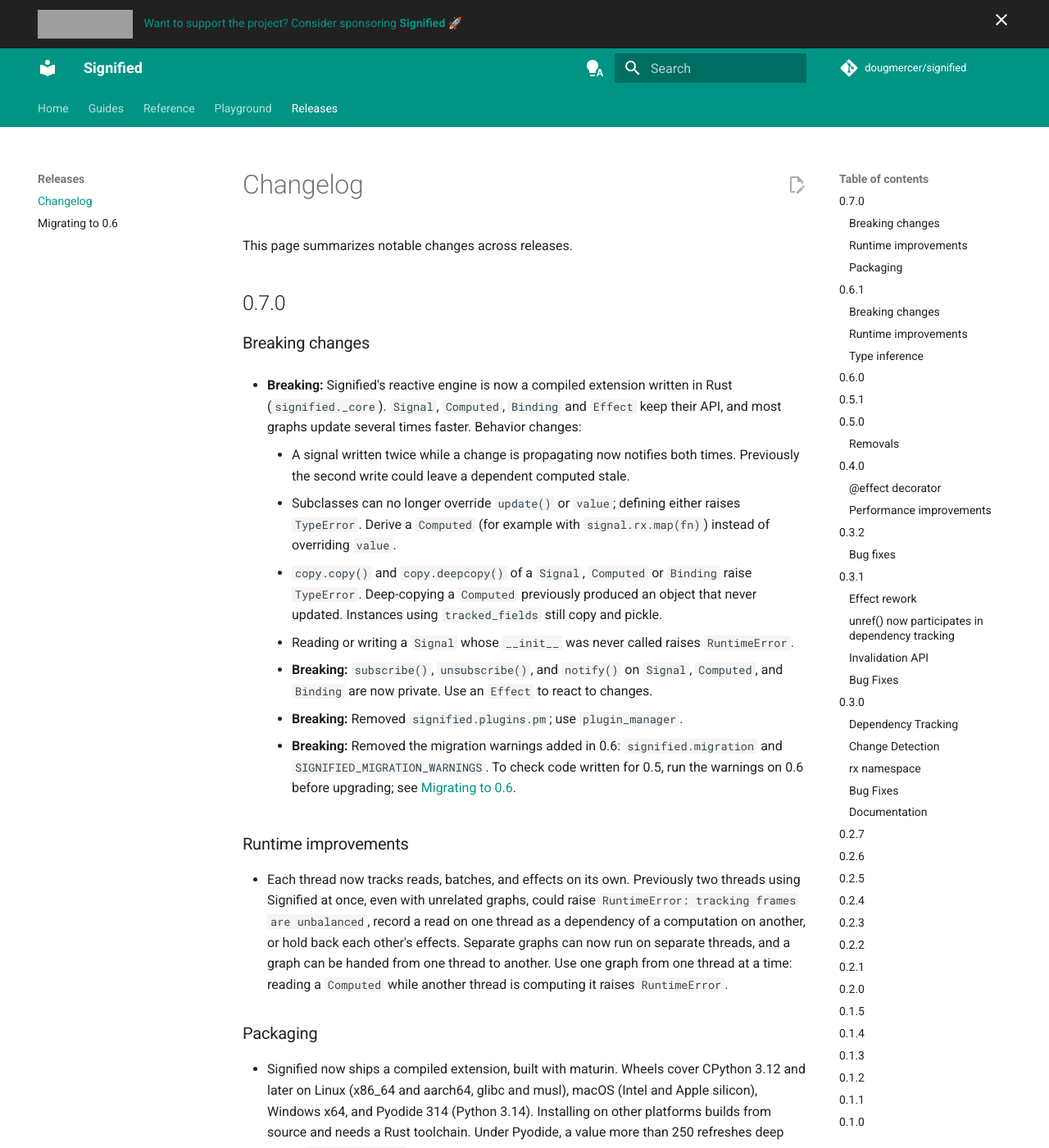
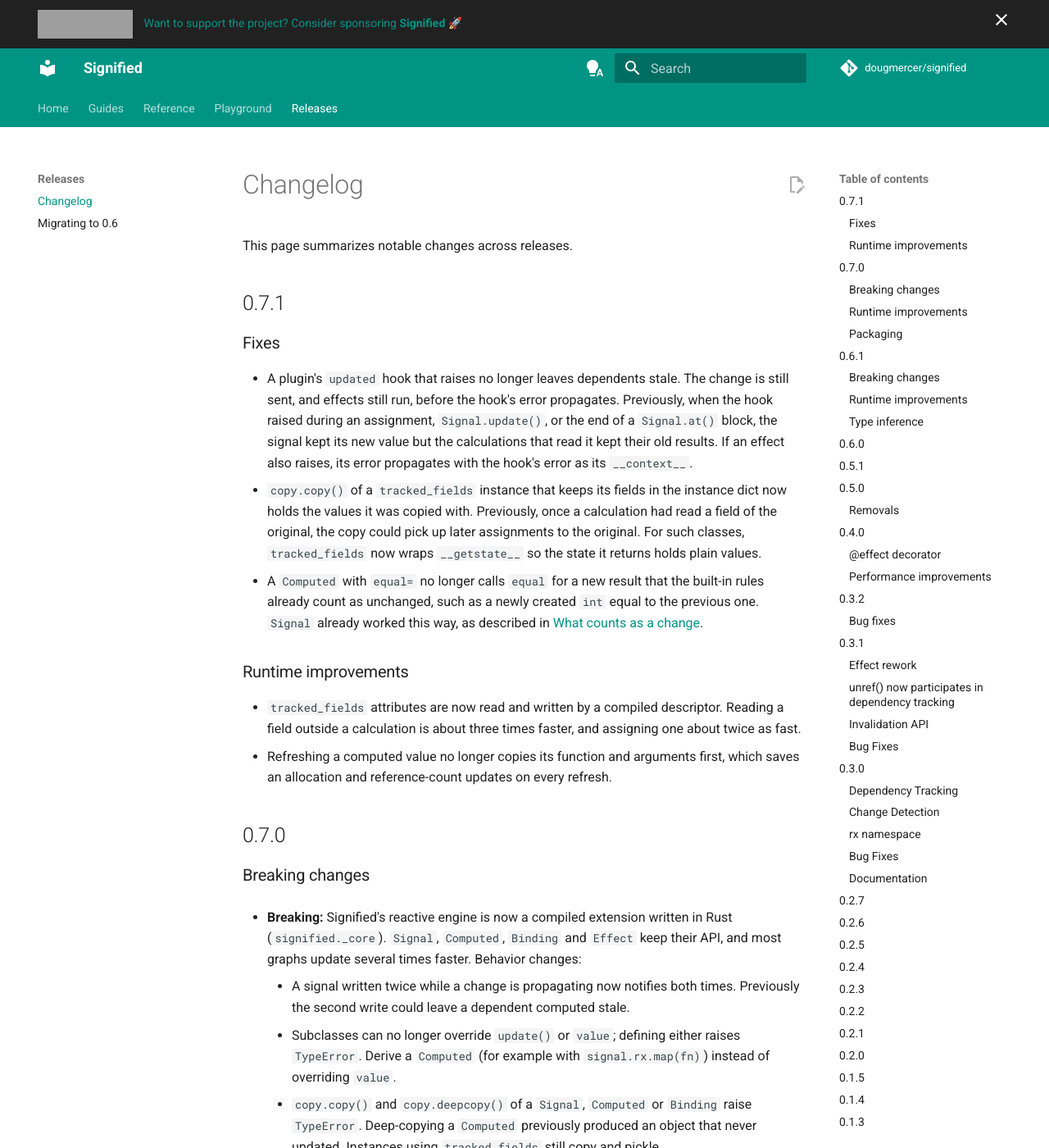
Before and after one commit to dougmercer/signified, an MkDocs documentation site: the page built from docs/changes.md, in a window 1280 px wide and 1400 px high. Shown: the whole window at 82% size. Built offline with MkDocs 1.6.1 and Material for MkDocs 9.7.7, drawn with Linux system fonts in a browser that asks for light colours; comment, search, counter and statistics services are not loaded; the version menu is left out; grey boxes are pictures that could not be loaded.

Commit message:
Add release notes for 0.7.1
Co-Authored-By: Claude Opus 5.5 <noreply@anthropic.com>

```diff
--- a/docs/changes.md
+++ b/docs/changes.md
@@ -1,6 +1,36 @@
 # Changelog
 
 This page summarizes notable changes across releases.
+
+## 0.7.1
+
+### Fixes
+
+- A plugin's `updated` hook that raises no longer leaves dependents stale. The
+  change is still sent, and effects still run, before the hook's error
+  propagates. Previously, when the hook raised during an assignment,
+  `Signal.update()`, or the end of a `Signal.at()` block, the signal kept its
+  new value but the calculations that read it kept their old results. If an
+  effect also raises, its error propagates with the hook's error as its
+  `__context__`.
+- `copy.copy()` of a `tracked_fields` instance that keeps its fields in the
+  instance dict now holds the values it was copied with. Previously, once a
+  calculation had read a field of the original, the copy could pick up later
+  assignments to the original. For such classes, `tracked_fields` now wraps
+  `__getstate__` so the state it returns holds plain values.
+- A `Computed` with `equal=` no longer calls `equal` for a new result that the
+  built-in rules already count as unchanged, such as a newly created `int`
+  equal to the previous one. `Signal` already worked this way, as described
+  in [What counts as a change](compute-contract.md#what-counts-as-a-change).
+
+### Runtime improvements
+
+- `tracked_fields` attributes are now read and written by a compiled
+  descriptor. Reading a field outside a calculation is about three times
+  faster, and assigning one about twice as fast.
+- Refreshing a computed value no longer copies its function and arguments
+  first, which saves an allocation and reference-count updates on every
+  refresh.
 
 ## 0.7.0
 
```
